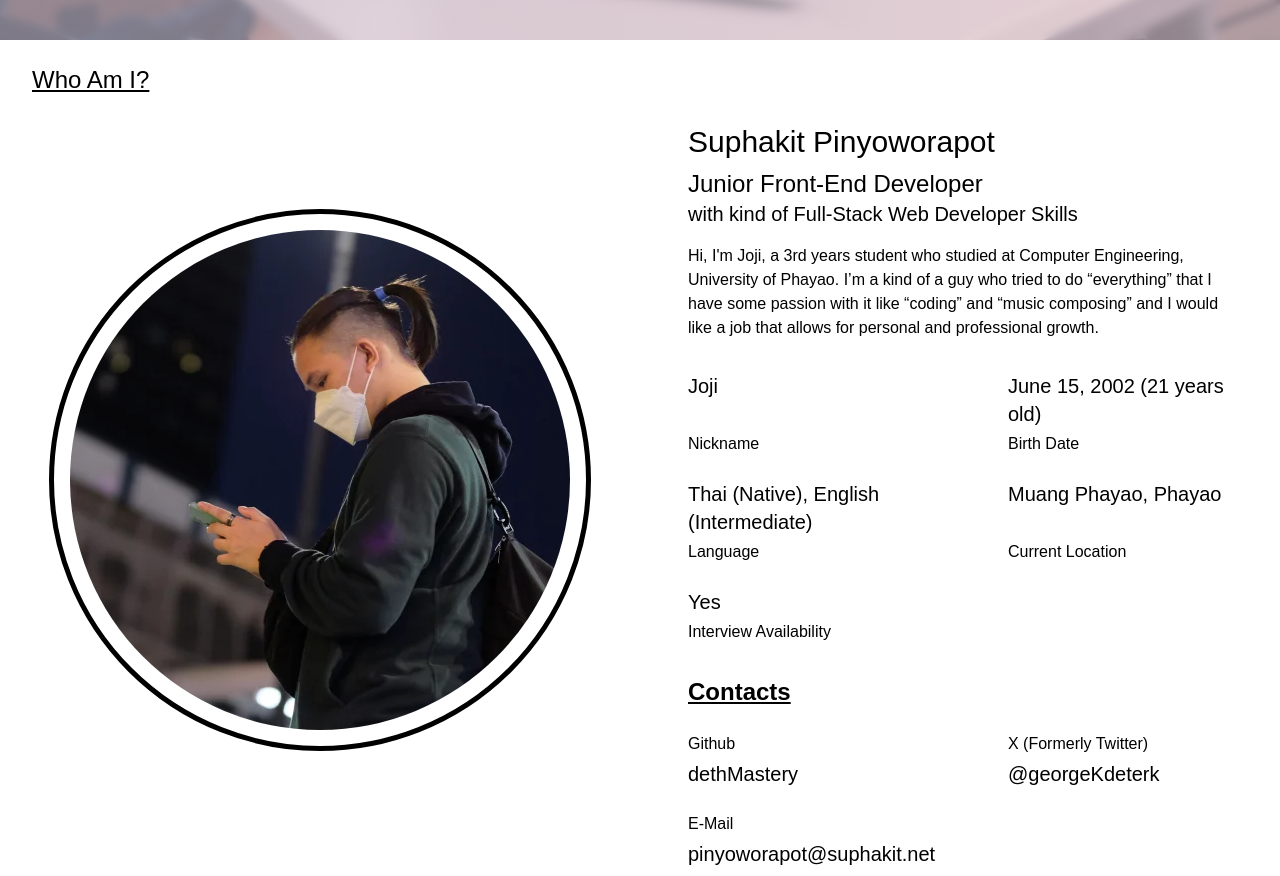
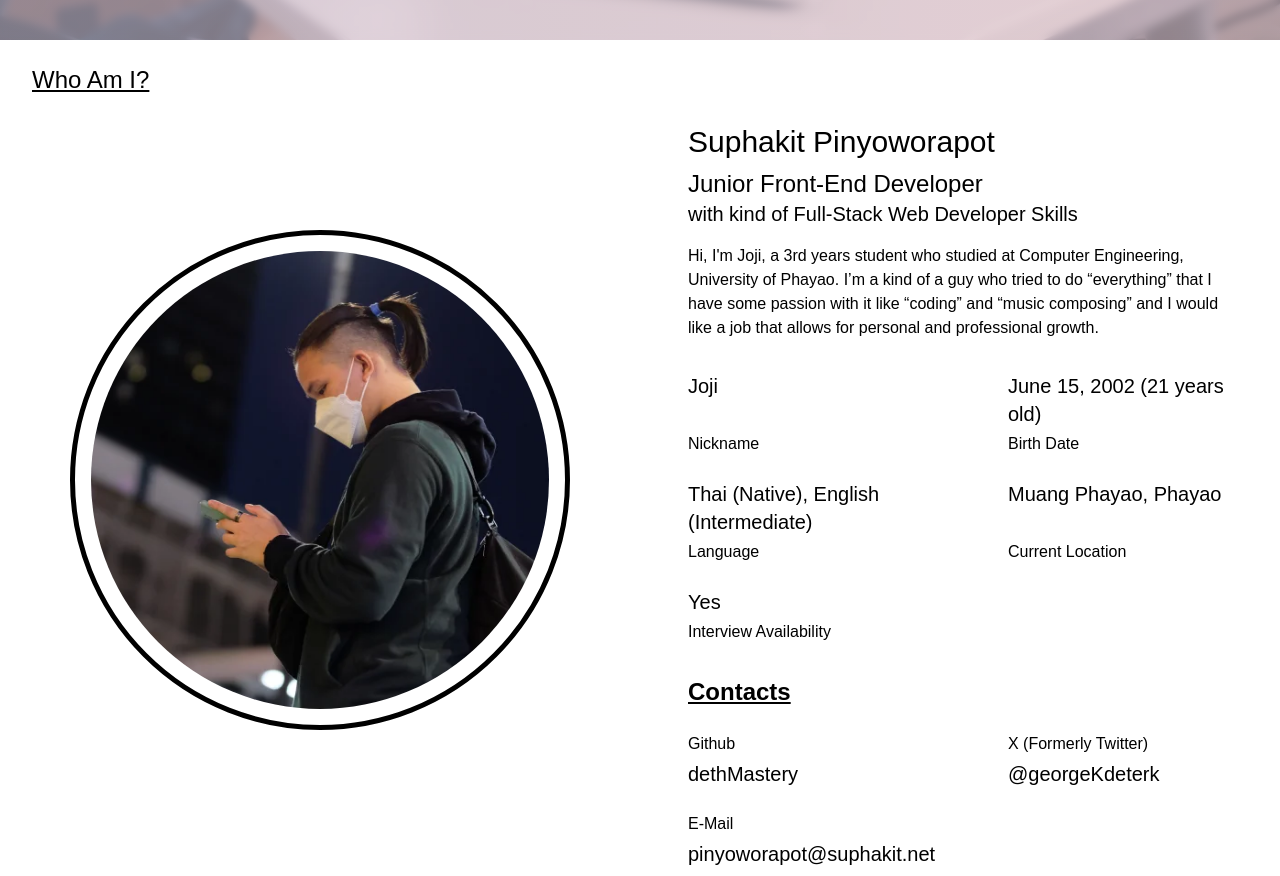
Before and after one commit to dethMastery/resume, a React (Vite) app: page / in a window 1280 px wide. Shown: the part 760-1636 px from the top of the page. Built offline with nearby package versions, Linux system fonts and the light colour scheme; a web font is replaced by a local one; what @catppuccin/tailwindcss would draw is missing.

Commit message:
chore<about>: fix some styling

```diff
--- a/src/components/pages/Me.tsx
+++ b/src/components/pages/Me.tsx
@@ -3,16 +3,16 @@ import DetailedItem from "../DetailedItem";
 
 export default function Me() {
   return (
-    <div id="about" className="w-full h-screen">
+    <div id="about" className="w-full md:h-screen h-auto">
       <div className="w-full h-[10vh] flex flex-row items-center justify-start text-left underline">
         <h3 className="text-2xl px-8">Who Am I?</h3>
       </div>
-      <div className="w-full h-[90vh] flex flex-row">
+      <div className="w-full h-auto md:h-[90vh] flex flex-col md:flex-row gap-y-[2rem] md:gap-0">
         <div className="w-full flex flex-row justify-center items-center text-center">
           <img
             src="/Me_Profile.webp"
             alt="profile"
-            className="rounded-[50%] p-4 border-solid border-[5px] border-ctp-sapphire"
+            className="rounded-[50%] p-4 border-solid border-[5px] border-ctp-sapphire md:w-[500px] w-[250px]"
           />
         </div>
         <div className="w-full">
```
